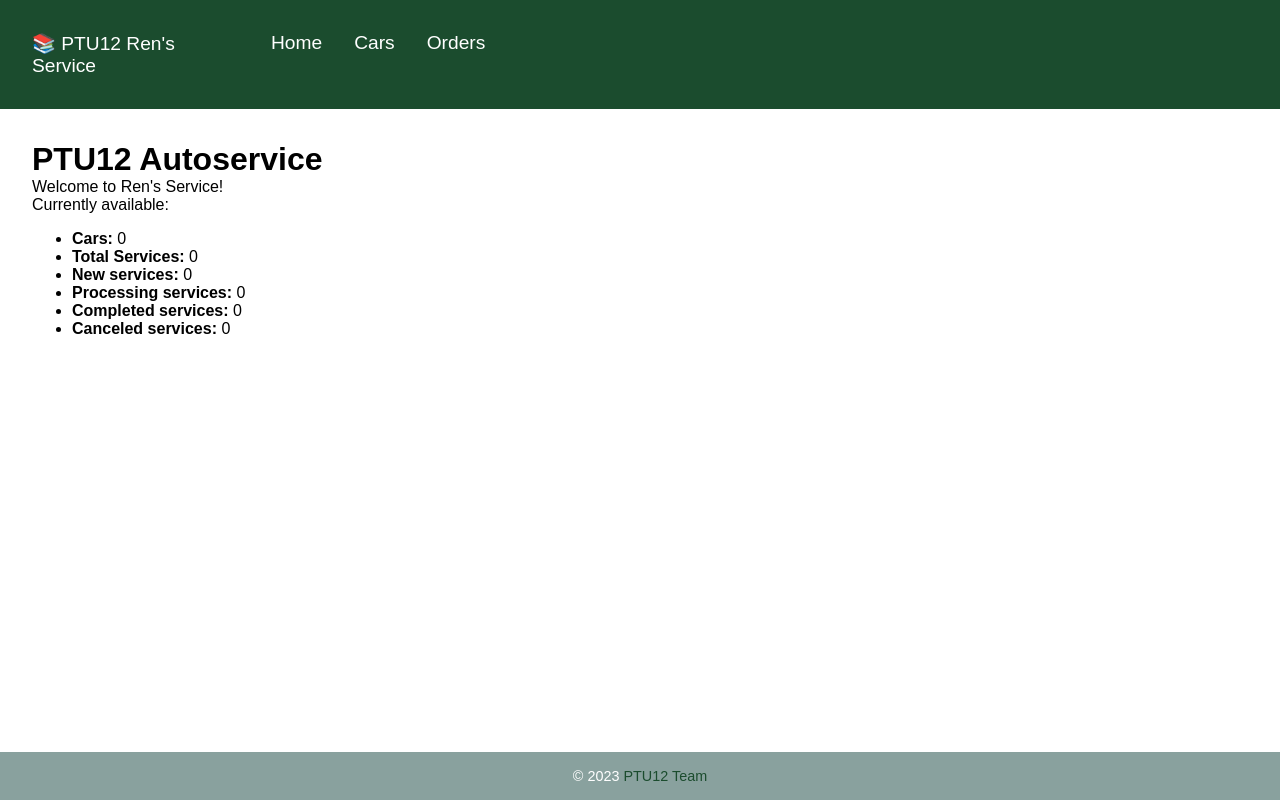
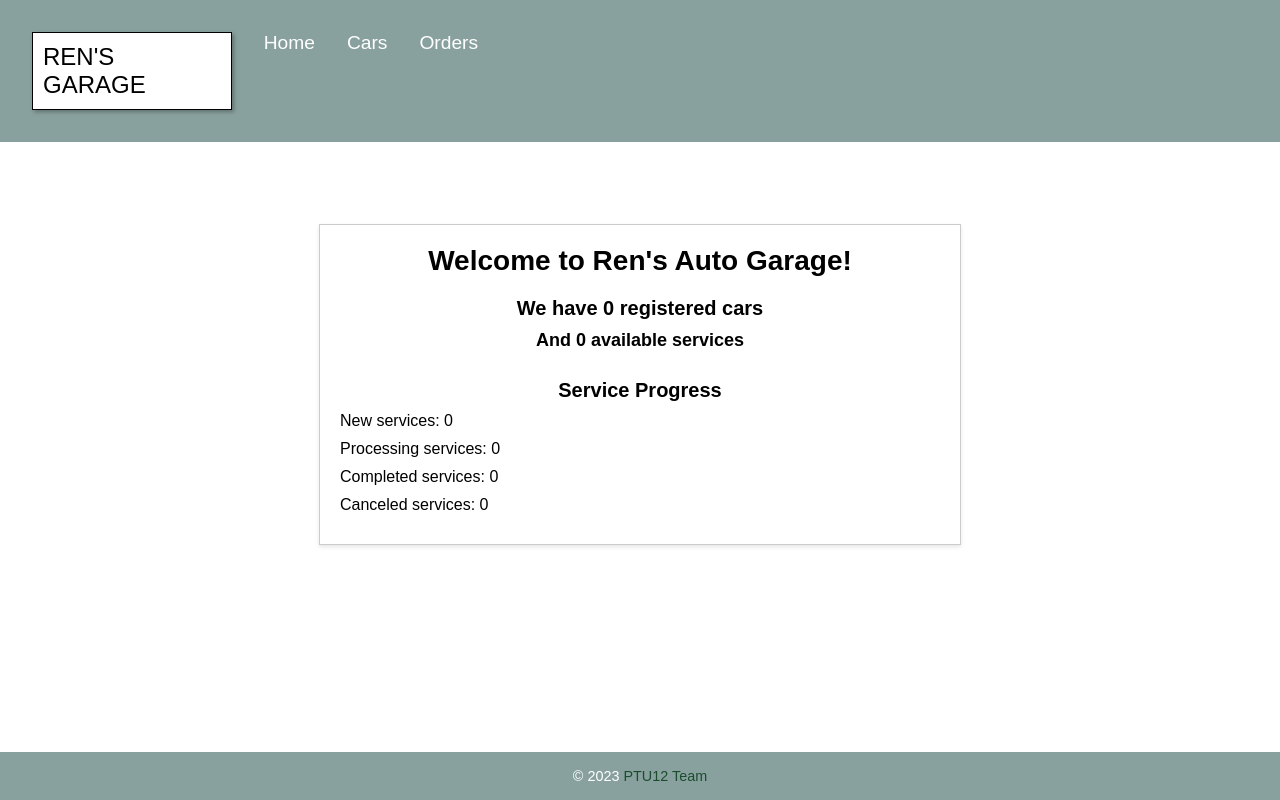
Before and after one commit to RenaldasZ/autoservisas, a Django app: page / in a window 1280 px wide. Run offline with Django 4.2, Linux system fonts and the light colour scheme; data that the repository does not hold is empty.

Commit message:
made few upgrades, fixed design bugs and more

```diff
--- a/autoservice/service/static/css/style.css
+++ b/autoservice/service/static/css/style.css
@@ -1,5 +1,16 @@
 html {
   font-family: Arial, sans-serif;
+}
+
+#logo {
+  font-family: Arial, sans-serif;
+  font-size: 24px;
+  color: #000000;
+  text-transform: uppercase;
+  padding: 10px;
+  background-color: #ffffff;
+  border: 1px solid #000000;
+  box-shadow: 2px 2px 4px rgba(0, 0, 0, 0.3);
 }
 
 body {
@@ -11,9 +22,19 @@ body {
 }
 
 header {
-  background-color: #1b4c2e;
+  background-color: #89a19e;
   padding: 1rem;
   color: #fff;
+}
+
+/* Create a tab between menu list and profile logo */
+.clear {
+  clear: both;
+  width: 60%;
+}
+
+.profile_logo {
+  order: 1; /* Change the order of the element */
 }
 
 header ul.nav {
@@ -71,6 +92,44 @@ footer p {
   font-size: 0.9rem;
 }
 
+.container {
+  max-width: 600px;
+  margin: 50px auto;
+  padding: 20px;
+  background-color: #fff;
+  border: 1px solid #ccc;
+  box-shadow: 0 2px 4px rgba(0, 0, 0, 0.1);
+}
+
+.container h1 {
+  font-size: 28px;
+  margin-bottom: 20px;
+  text-align: center;
+}
+
+.container h2 {
+  font-size: 20px;
+  margin-bottom: 10px;
+  text-align: center;
+}
+
+.container h3 {
+  font-size: 18px;
+  margin-bottom: 10px;
+  text-align: center;
+}
+
+.container ul {
+  list-style-type: none;
+  padding: 0;
+  margin: 0;
+}
+
+.container li {
+  margin-bottom: 10px;
+  list-style: none;
+}
+
 /* class cars_bottom_paginator in car_list.html */
 .cars_bottom_paginator {
   background-color: rgb(221, 221, 221);
@@ -99,15 +158,15 @@ footer p {
 }
 
 .carlist_content img {
-  width: 20%;
+  width: 100%;
 }
 
-.orderlist_content {
+.order_list {
   text-align: left;
   padding-top: 10px;
 }
 
-.orderlist_content a {
+.order_list a {
   color: rgb(88, 88, 88);
 }
 
@@ -116,18 +175,9 @@ form {
 }
 
 .model_cover {
-  width: 40vh;
+  width: 30vh;
 }
 
-.profile_logo {
-  order: 1; /* Change the order of the element */
-}
-
-.clear {
-  clear: both;
-  width: 60%;
-}
-
-.asd {
+.car_list_content {
   list-style: none;
 }
--- a/autoservice/service/templates/base.html
+++ b/autoservice/service/templates/base.html
@@ -7,25 +7,26 @@
     <meta name="viewport" content="width=device-width, initial-scale=1.0">
     <title>{% block title %}PTU12 Ren's Service{% endblock title %}</title>
     <link rel="stylesheet" href="{% static 'css/style.css' %}">
+    <link rel="stylesheet" type="{% static 'css/custom.css' %}">
 </head>
 <body>
 <header>
     <ul class="nav">
-        <li class="logo">&#128218; PTU12 Ren's Service</li>
+        <li><div id="logo">Ren's Garage</div></li>
         <li><a href="{% url 'index' %}">Home</a></li>
         <li><a href="{% url 'car_list' %}">Cars</a></li>
         <li><a href="{% url 'order_list' %}">Orders</a></li>
-        {% if user.is_authenticated %}
+        <div class="clear"></div> <!-- Add a clearing element -->
+        <li class="profile_logo">
+            {% if user.is_authenticated %}
+
+            &#128100; {{ user.username }}
+        {% endif %}
+    </li>
             {% if user.is_staff or user.is_superuser %}
                 <li><a href="{% url 'admin:index' %}">Admin</a></li>
             {% endif %}
-        {% endif %}
-        <li class="profile_logo">
-            {% if user.is_authenticated %}
-                &#128100; {{ user.username }}
-            {% endif %}
-        </li>
-        <div class="clear"></div> <!-- Add a clearing element -->
+
     </ul>
 </header>
 <main>{% block content %}
--- a/autoservice/service/templates/service/index.html
+++ b/autoservice/service/templates/service/index.html
@@ -1,15 +1,30 @@
 {% extends 'base.html' %}
-{% block title %}Welcome to {{ block.super }}{% endblock title %}
+{% load static %}
+
+{% block title %}
+  Welcome to {{ block.super }}
+{% endblock title %}
+
 {% block content %}
-<h1>PTU12 Autoservice</h1>
-<p>Welcome to Ren's Service!</p>
-<p>Currently available:</p>
-<ul>
-    <li><strong>Cars:</strong> {{ cars }}</li>
-    <li><strong>Total Services:</strong> {{ services }}</li>
-    <li><strong>New services:</strong> {{ new_services }}</li>
-    <li><strong>Processing services:</strong> {{ processing_services }}</li>
-    <li><strong>Completed services:</strong> {{ completed_services }}</li>
-    <li><strong>Canceled services:</strong> {{ canceled_services }}</li>
-</ul>
+<body>
+  <div class="container">
+    <h1>Welcome to Ren's Auto Garage!</h1>
+
+    <ul>
+      <h2>We have {{ cars }} registered cars</h2>
+      <h3>And {{ services }} available services</h3>
+      {% for service_name in all_services %}
+      <li>{{ service_name }}</li>
+      {% endfor %}
+    </ul><br>
+
+    <h2>Service Progress</h2>
+    <ul>
+      <li>New services: {{ new_services }}</li>
+      <li>Processing services: {{ processing_services }}</li>
+      <li>Completed services: {{ completed_services }}</li>
+      <li>Canceled services: {{ canceled_services }}</li>
+    </ul>
+  </div>
+</body>
 {% endblock content %}
--- a/autoservice/service/views.py
+++ b/autoservice/service/views.py
@@ -8,11 +8,13 @@ from django.views import generic
 
 def index(request):
     cars = Car.objects.all().count()
+    all_services = Service.objects.all()
+    clean_service_names = [service.name for service in all_services]
     services = Service.objects.all().count()
     new_services = OrderEntry.objects.filter(status__exact="new").count()
     processing_services = OrderEntry.objects.filter(status__exact="processing").count()
-    completed_services = OrderEntry.objects.filter(status__exact="completed").count()
-    canceled_services = OrderEntry.objects.filter(status__exact="canceled").count()
+    completed_services = OrderEntry.objects.filter(status__exact="complete").count()
+    canceled_services = OrderEntry.objects.filter(status__exact="cancelled").count()
 
     context = {
         'cars': cars,
@@ -21,6 +23,7 @@ def index(request):
         'processing_services': processing_services,
         'completed_services': completed_services,
         'canceled_services': canceled_services,
+        'all_services': clean_service_names,
     }
     return render(request, 'service/index.html', context)
 
@@ -29,14 +32,14 @@ def car_list(request):
     query = request.GET.get('query')
     if query:
         qs = qs.filter(
-            # Q(licence_plate__icontains=query) |
-            # Q(customer__icontains=query) |
+            Q(model__year__istartswith=query) |
+            Q(model__model__istartswith=query) |
             Q(model__make__istartswith=query)
             # Q(vin_code__icontains=query)
         )
     else:
         qs = qs.all()
-    paginator = Paginator(qs, 3)
+    paginator = Paginator(qs, 2)
     page_number = request.GET.get('page')
     paged_cars = paginator.get_page(page_number)
     context = {
```
Also changed, not shown: autoservice/service/admin.py (+7 -7 lines), autoservice/service/static/css/custom.css (added, +36 -0 lines), autoservice/service/templates/service/car_list.html (+16 -8 lines), autoservice/service/templates/service/order_detail.html (+6 -5 lines), autoservice/service/templates/service/order_list.html (+12 -11 lines), autoservice/service/static/service/img/2021-subaru-wrx-mmp-1-1597333681.jpg (deleted).
